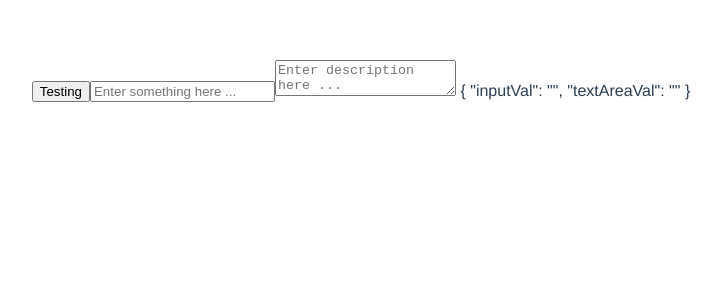
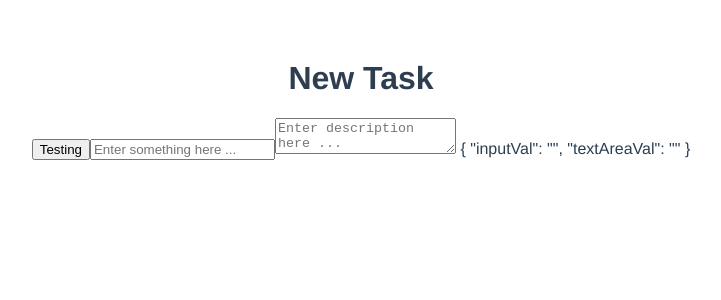
Before and after one commit to Nguyenthaiduc/vue-todo-ft, a Vue app: page / in a window 1280 px wide. Shown: the top 300 px of the page, without its empty margins (279-1000 px from the left). Built offline with nearby package versions, Linux system fonts and the light colour scheme.

Commit message:
atoms text

```diff
--- a/src/App.vue
+++ b/src/App.vue
@@ -3,6 +3,7 @@ import { reactive } from 'vue';
 import AdButton from './components/atoms/AdButton.vue';
 import AdInput from './components/atoms/AdInput.vue';
 import AdTextArea from './components/atoms/AdTextArea.vue';
+import AdText from './components/atoms/AdText.vue';
 
 
 const testing = reactive({
@@ -12,6 +13,7 @@ const testing = reactive({
 </script>
 
 <template>
+  <AdText tag="h1">New Task</AdText>
   <AdButton type="button">Testing</AdButton>
   <AdInput placeholder="Enter something here ..." v-model="testing.inputVal" />
   <AdTextArea placeholder="Enter description here ..." v-model="testing.textAreaVal"/>
--- a/src/components/atoms/AdText.vue
+++ b/src/components/atoms/AdText.vue
@@ -0,0 +1,27 @@
+<script setup lang="ts">
+import { computed } from "vue";
+const props = defineProps({
+    tag: {
+        type: String,
+        required: true,
+        default: "p",
+        validator: (value: string) => {
+            const _tagTypes = ["h1", "h2", "h3", "h4", "p","span","label"];
+            return _tagTypes.includes(value);
+        }
+    },
+    for: {
+        type: String,
+        required: false,
+    }
+})
+
+const getForProp = computed(()=> props.tag === 'label' ? props.for : null)
+</script>
+
+<template>
+    <component class="ad-text" :is="tag" :for="getForProp">
+
+        <slot />
+    </component>
+</template>
--- a/vue.config.js
+++ /dev/null
@@ -1,5 +0,0 @@
-module.exports = {
-    chainWebpack: config => {
-        config.module.rules.delete('eslint');
-    }
-}
```
Also changed, not shown: .eslintrc.js (deleted).
